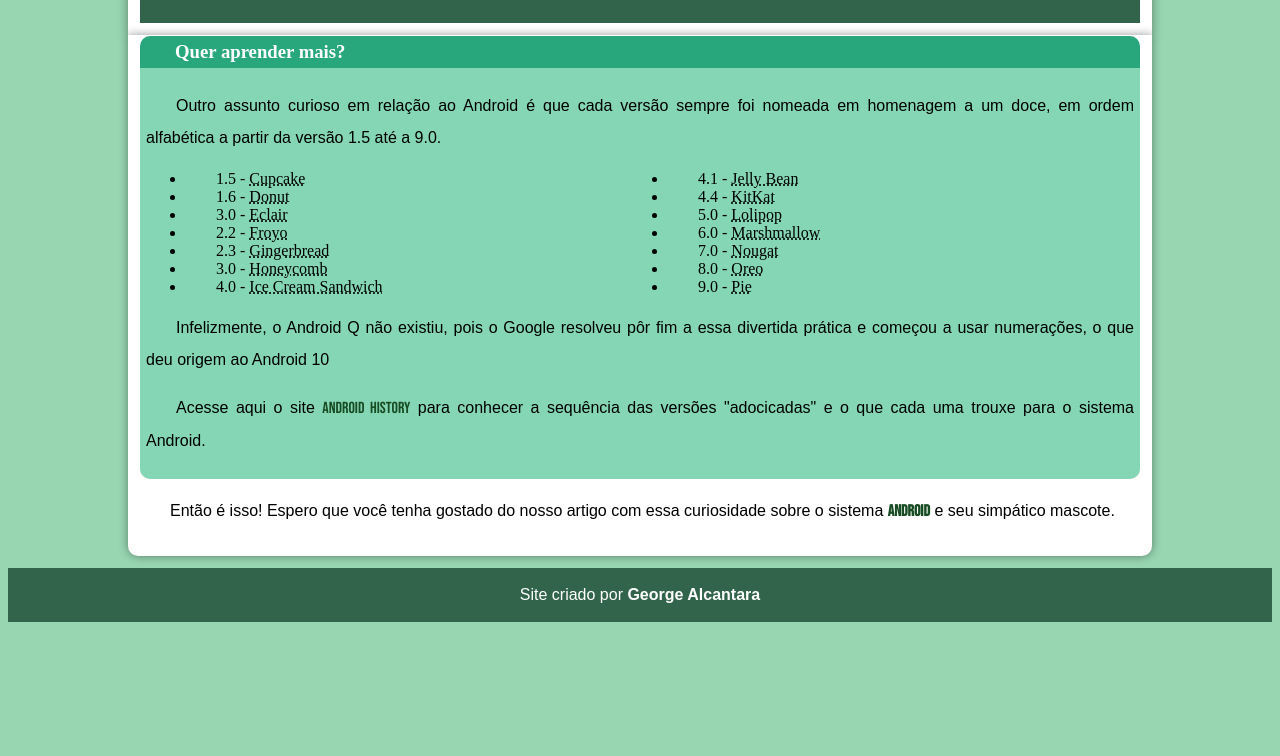
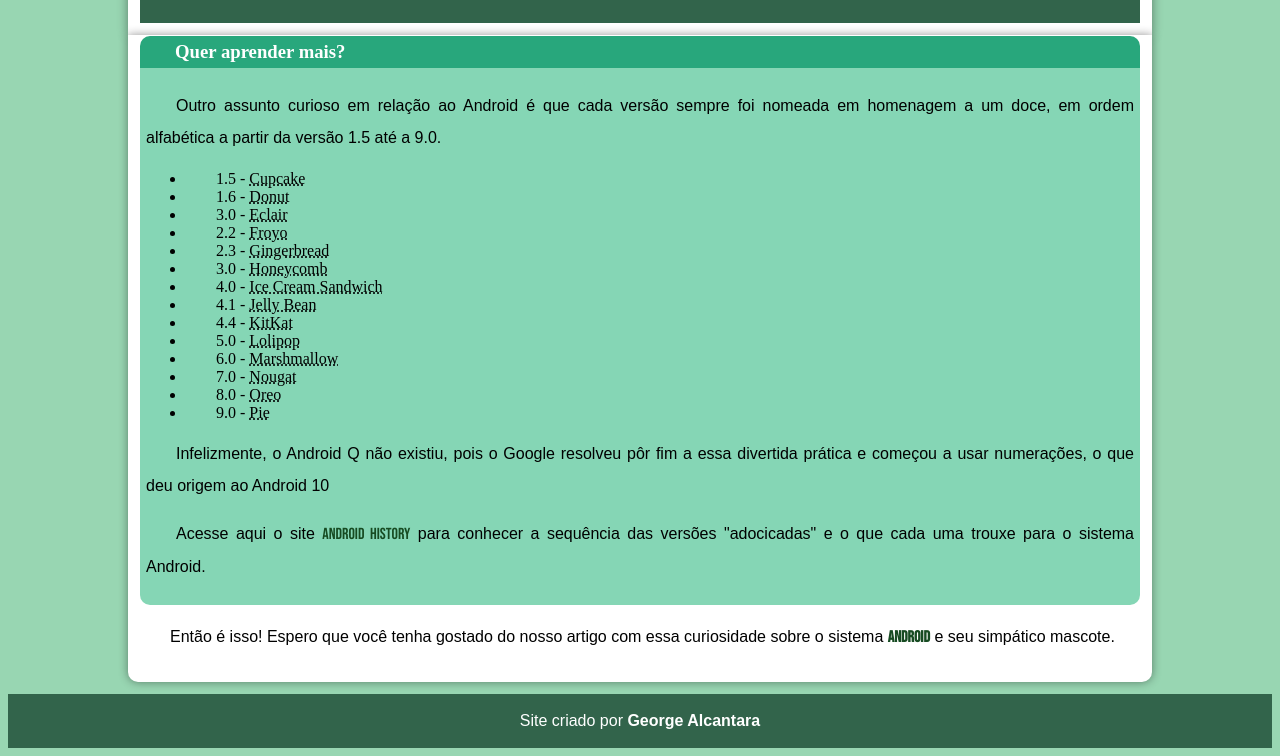
Before and after one commit to gva19601990/projetoidroid, a plain HTML site: page index.html in a window 1280 px wide. Shown: the part 2297-3053 px from the top of the page. Before the commit the page ends 2927 px from the top, so only its background shows below. Drawn offline with Linux system fonts and the light colour scheme.

Commit message:
Add files via upload

```diff
--- a/index.html
+++ b/index.html
@@ -46,7 +46,7 @@ Article > .corpobranco > h2 {color: green;font-family: idroid;font-size: 15px;ba
 Article > aside > .lista {background-color: white;margin: auto;max-width: 1000px;min-width: 320px;padding: 12px;margin-top: 0%;padding-top: 1px;border-radius: 0px 0px 10px 10px;box-shadow: 0px 0px 10px rgba(0, 0, 0, 0.425);text-indent: 30px;text-align: justify;}
 Article > aside > .lista > h3 {background-color: rgb(40, 167, 124); color: white;padding: 5px;border-radius: 10px 10px 0px 0px; margin-bottom: 0px;margin-top: 0px;}
 Article > aside > .lista > .interna {background-color: rgb(133, 214, 181);margin:0%;padding-top: 0;border-radius: 0px 0px 10px 10px;padding: 6px;text-indent: 30px;}
-aside ul {columns: 2;}
+
 footer{text-align: center;background-color:rgb(50, 100, 75);color: white;padding: 2px;margin-top: 12px;}
 </style>
 </head>
```
